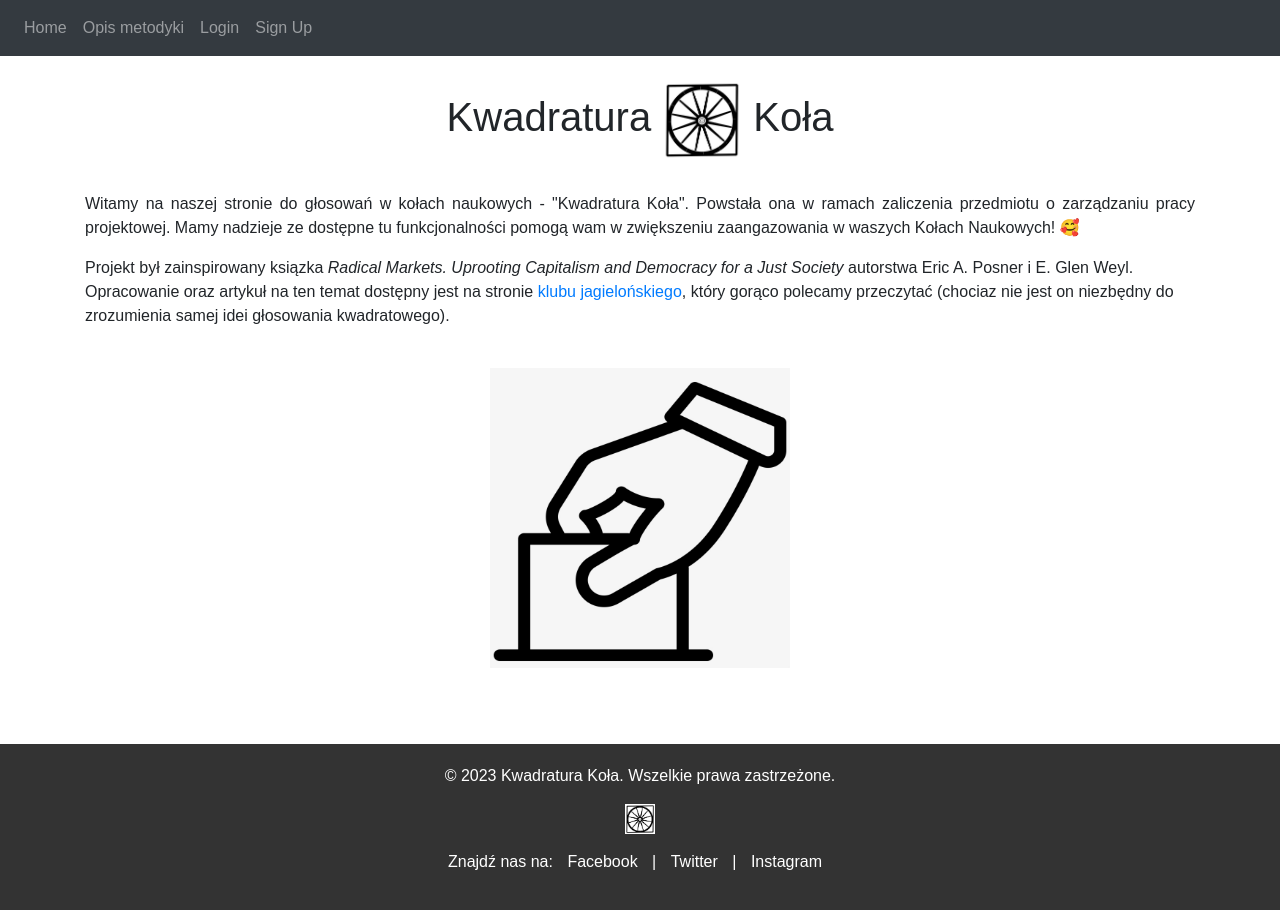
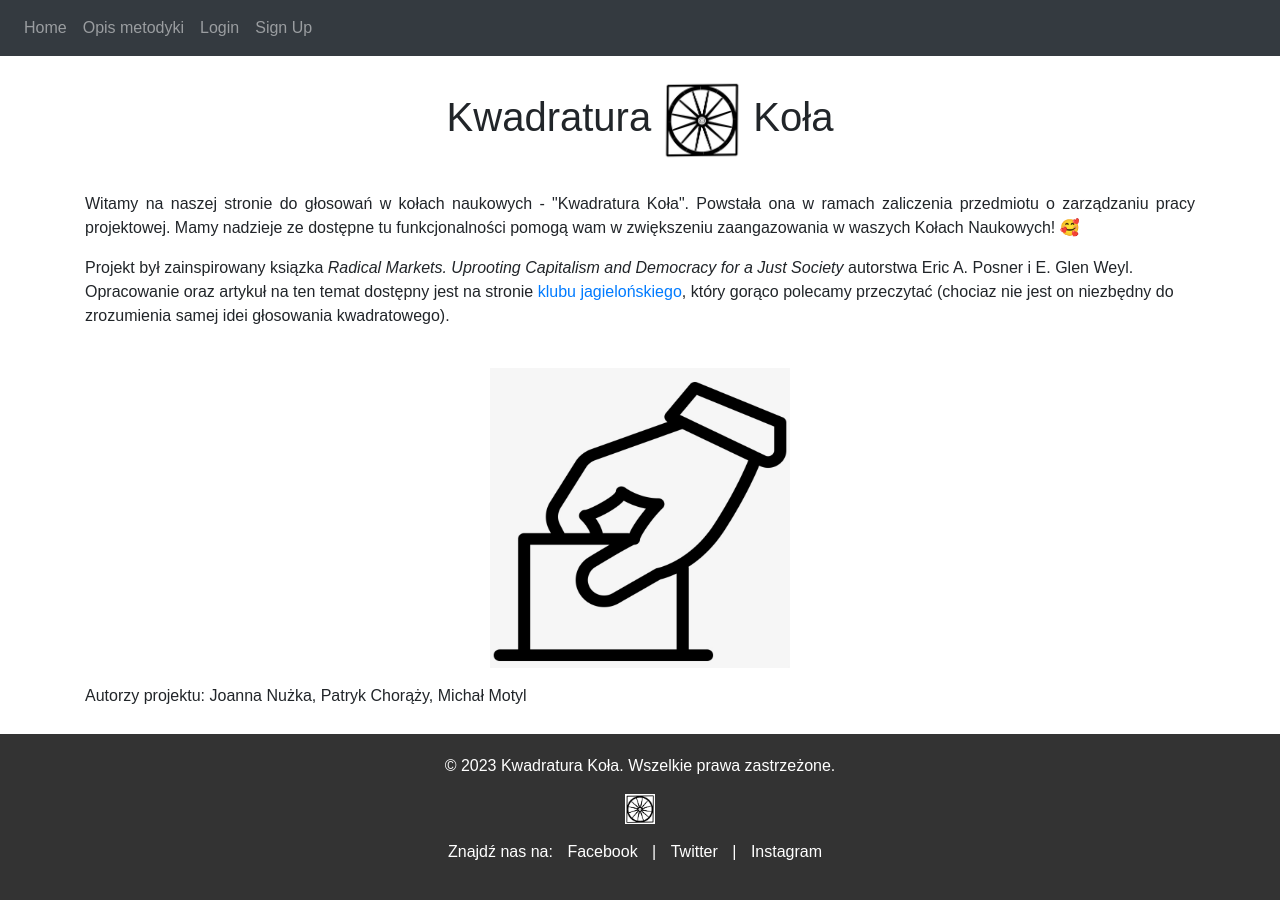
Before and after one commit to Motyleczek/quadratic_voting, a Python web app: template website/templates/index.html in a window 1280 px wide. Run offline with Jinja, Linux system fonts and the light colour scheme; the template is opened without the code that fills it, so the values that code supplies are empty; some libraries are stand-ins or nearby versions.

Commit message:
touchups

```diff
--- a/website/templates/base.html
+++ b/website/templates/base.html
@@ -28,7 +28,7 @@
 
       main {
         flex: 1; /* Rozciąganie obszaru głównej treści, aby wypchać stopkę na dół */
-        padding-bottom: 60px;
+        padding-bottom: 10px;
       }
 
       footer {
--- a/website/templates/index.html
+++ b/website/templates/index.html
@@ -23,4 +23,7 @@
        height="300"><br>
     </p>
 
+    <p>Autorzy projektu: Joanna Nużka, Patryk Chorąży, Michał Motyl
+    </p>
+
 {% endblock %}
```
